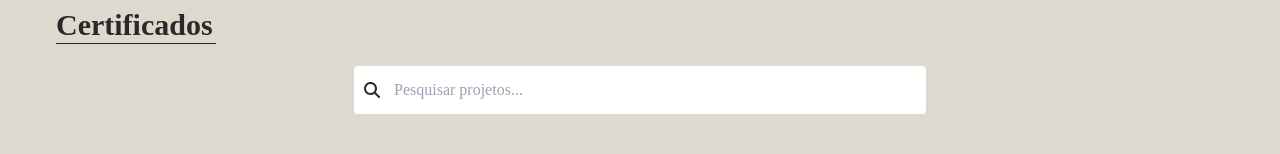
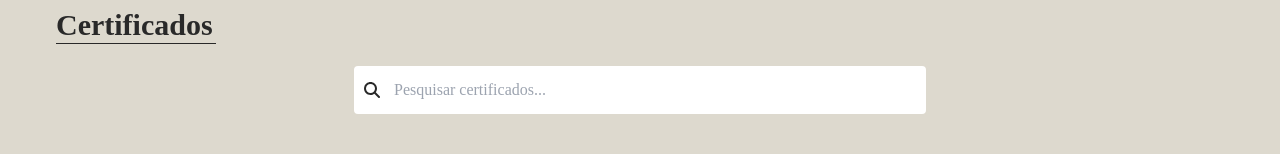
Before and after one commit to JenniferDaleffi/portfolio, a Next.js app in the folder portfolio/: page /certificados in a window 1280 px wide. Shown: the part 169-323 px from the top of the page. Built offline with nearby package versions, Linux system fonts and the light colour scheme.

Commit message:
update input

```diff
--- a/portfolio/src/app/certificados/page.tsx
+++ b/portfolio/src/app/certificados/page.tsx
@@ -99,7 +99,7 @@ export default function Certificados() {
                     <div className="relative w-full max-w-xl">
                         <input
                             type="text"
-                            placeholder="Pesquisar projetos..."
+                            placeholder="Pesquisar certificados..."
                             value={search}
                             onChange={(e) => setSearch(e.target.value)}
                             className="p-3 w-full border-2 border-bege rounded-md text-black pl-10"
```
